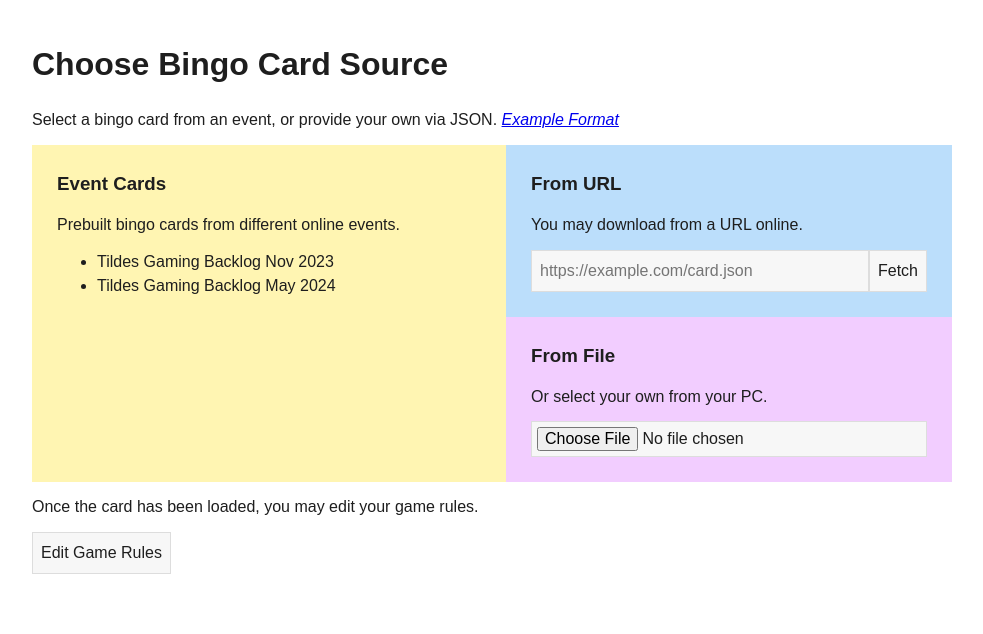
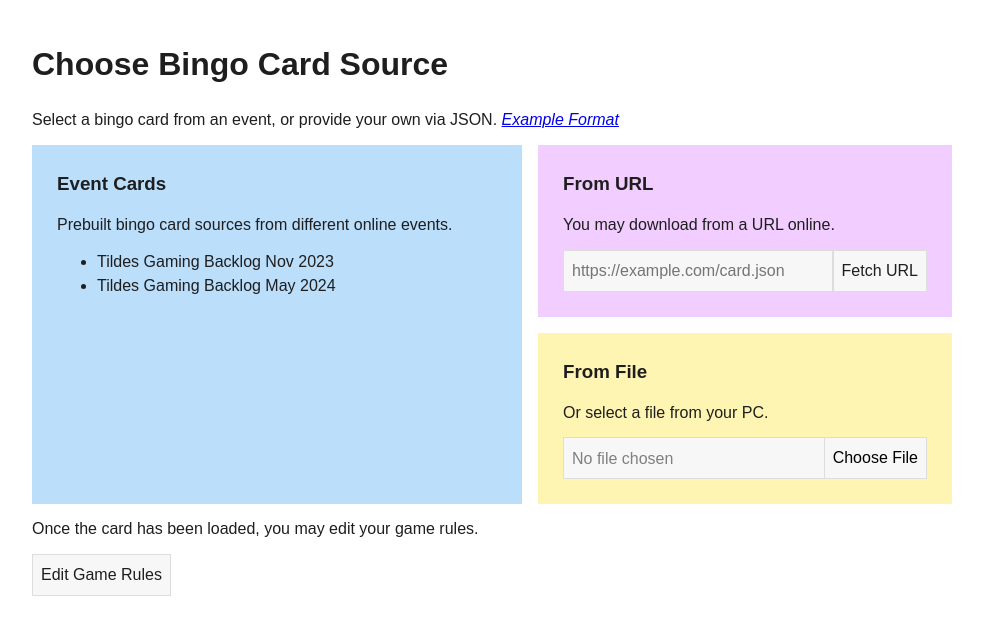
Before and after one commit to WesCook/BacklogBingo, a Vue app: page /#/card in a window 1280 px wide. Shown: the top 634 px of the page, without its empty margins (148-1131 px from the left). Built offline with nearby package versions, Linux system fonts and the light colour scheme.

Commit message:
Cleanup, CSS tweaks, and additional validation

```diff
--- a/src/components/CardSourceFile.vue
+++ b/src/components/CardSourceFile.vue
@@ -40,6 +40,27 @@
 <style scoped>
 	.file-picker {
 		width: 100%;
-		padding: 5px;
+		height: 42px;
+		padding-left: 8px;
+		line-height: 2.6; /* Required to vertically center? */
+		color: grey;
+	}
+
+	.file-picker::file-selector-button {
+		height: 100%;
+		float: right;
+		margin-right: 0;
+		padding: 8px;
+		background-color: var(--background-shaded);
+		border: none;
+		border-left: 1px solid var(--border-color);
+		cursor: pointer;
+	}
+
+	.file-picker::file-selector-button:hover {
+		background-color: color-mix(in srgb, var(--background-shaded) 88%, var(--foreground-color));
+	}
+	.file-picker::file-selector-button:active {
+		background-color: color-mix(in srgb, var(--background-shaded) 80%, var(--foreground-color));
 	}
 </style>
--- a/src/components/CardSourceURL.vue
+++ b/src/components/CardSourceURL.vue
@@ -7,6 +7,23 @@
 
 	async function processDownload() {
 		const url = urlInput.value;
+
+		// Empty check
+		if (!url) {
+			console.log('No URL provided');
+			return;
+		}
+
+		// See if string can be constructed into URL object
+		try {
+			new URL(url);
+		} catch (err) {
+			alert('Invalid URL');
+			console.error(err);
+			return;
+		}
+
+		// Attempt to download from URL
 		try {
 			const res = await fetch(url);
 			if (!res.ok) {
@@ -22,7 +39,10 @@
 			if (err.name === 'SyntaxError') {
 				console.log(`Failed to parse ${url} as JSON`);
 				console.error(err.message);
-				alert('The download succeeded, but the file could not be read.  Is it a valid JSON file?');
+				alert('A file was downloaded, but it could not be read.  Is it a valid JSON file?');
+			} else if (err.name === 'TypeError') {
+				console.error(err.message);
+				alert('There was an error downloading from the URL, as an unexpected response was received');
 			}
 			else {
 				console.error(err.name, err.message);
@@ -43,13 +63,14 @@
 			type="text"
 			placeholder="https://example.com/card.json"
 		>
-		<button>Fetch</button>
+		<button>Fetch URL</button>
 	</form>
 </template>
 
 <style scoped>
 	.form {
 		display: flex;
+		height: 42px;
 	}
 	.url-input {
 		flex: 1;
--- a/src/pages/ChooseCard.vue
+++ b/src/pages/CardSource.vue
@@ -2,10 +2,10 @@
 	import CardSourceFile from '../components/CardSourceFile.vue';
 	import CardSourceURL from '../components/CardSourceURL.vue';
 
-	import { validateJSON } from '../utils/json-parser.js';
+	import { validate } from '../utils/json-validate.js';
 
 	function loadFile(json) {
-		if (validateJSON(json)) {
+		if (validate(json)) {
 			console.log(json);
 			// TODO: Place into store
 		}
@@ -27,7 +27,7 @@
 	<div class="card-wrapper">
 		<div class="card-event">
 			<h3>Event Cards</h3>
-			<p>Prebuilt bingo cards from different online events.</p>
+			<p>Prebuilt bingo card sources from different online events.</p>
 			<ul>
 				<li>Tildes Gaming Backlog Nov 2023</li>
 				<li>Tildes Gaming Backlog May 2024</li>
@@ -42,7 +42,7 @@
 
 		<div class="card-file">
 			<h3>From File</h3>
-			<p>Or select your own from your PC.</p>
+			<p>Or select a file from your PC.</p>
 			<CardSourceFile @load-file="loadFile" />
 		</div>
 	</div>
@@ -60,6 +60,7 @@
 		grid-template-areas:
 			"card-event card-url"
 			"card-event card-file";
+		gap: 1em;
 		& > div {
 			padding: 25px;
 		}
@@ -72,7 +73,6 @@
 				"card-event"
 				"card-url"
 				"card-file";
-			row-gap: 1em;
 		}
 	}
 
@@ -83,10 +83,10 @@
 	}
 	.card-url {
 		grid-area: card-url;
-		background-color: var(--tone3);
+		background-color: var(--tone2);
 	}
 	.card-file {
 		grid-area: card-file;
-		background-color: var(--tone2);
+		background-color: var(--tone3);
 	}
 </style>
--- a/src/router.js
+++ b/src/router.js
@@ -1,14 +1,14 @@
 import { createRouter, createWebHashHistory } from 'vue-router';
 
 import HomePage from './pages/HomePage.vue';
-import ChooseCard from './pages/ChooseCard.vue';
+import CardSource from './pages/CardSource.vue';
 import GameRules from './pages/GameRules.vue';
 import FilterCategories from './pages/FilterCategories.vue';
 import NotFound from './pages/NotFound.vue';
 
 const routes = [
 	{ path: '/', component: HomePage },
-	{ path: '/card', component: ChooseCard },
+	{ path: '/card', component: CardSource },
 	{ path: '/gamerules', component: GameRules },
 	{ path: '/categories', component: FilterCategories },
 	{ path: '/:pathMatch(.*)*', component: NotFound }
--- a/src/style.css
+++ b/src/style.css
@@ -15,9 +15,9 @@ input, button, textarea, select {
 		--background-color: white;
 		--background-shaded: #f7f7f7;
 		--border-color: #ddd;
-		--tone1: #fff5b2;
+		--tone1: #BBDEFB;
 		--tone2: #f2cdff;
-		--tone3: #BBDEFB;
+		--tone3: #fff5b2;
 	}
 }
 @media (prefers-color-scheme: dark) {
@@ -26,9 +26,9 @@ input, button, textarea, select {
 		--background-color: #1e1e1e;
 		--background-shaded: #131212;
 		--border-color: #3b3737;
-		--tone1: #756600;
+		--tone1: #074070;
 		--tone2: #5c007c;
-		--tone3: #074070;
+		--tone3: #756600;
 	}
 }
 
--- a/src/utils/json-parser.js
+++ b/src/utils/json-validate.js
@@ -1,6 +1,6 @@
 // Accepts JSON/object for validation
 // Returns true for valid, false for invalid
-export function validateJSON(json) {
+export function validate(json) {
 	// Verify file has the required keys
 	if (
 		!(Object.hasOwn(json, 'version')) ||
```
